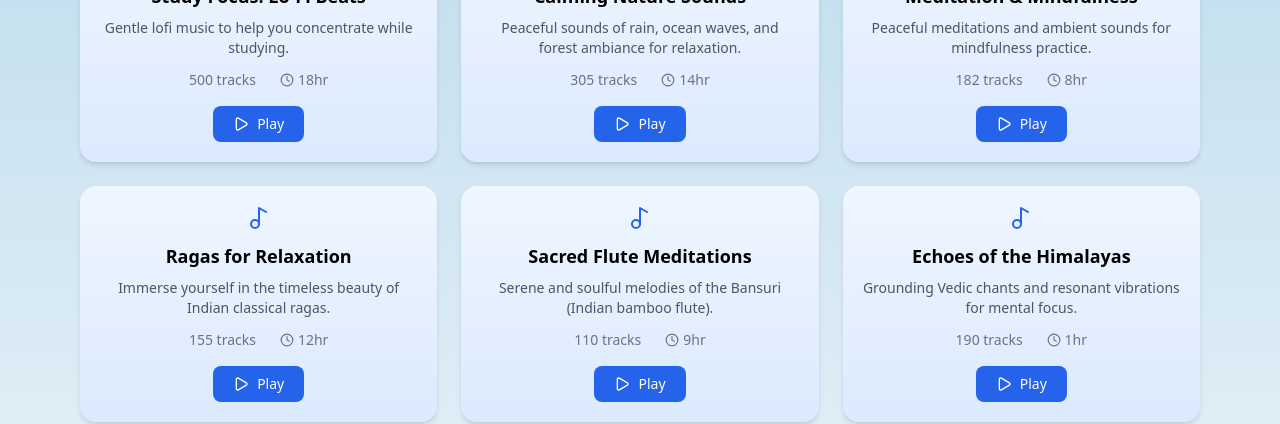
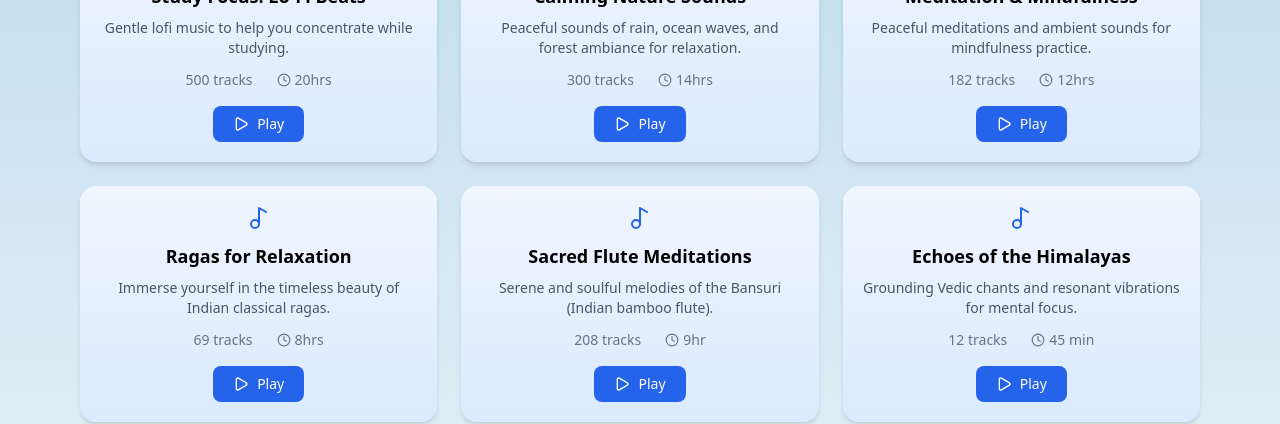
Before and after one commit to AashiGarg-tech/MindDorm-Mental-Wellness, a React (Create React App) app in the folder minddorm-mental-wellness/: page /AudioPage in a window 1280 px wide. Shown: the part 357-781 px from the top of the page. Built offline with nearby package versions, Linux system fonts and the light colour scheme.

Commit message:
Update audio_page.jsx

```diff
--- a/minddorm-mental-wellness/src/pages/Resources/audio_page.jsx
+++ b/minddorm-mental-wellness/src/pages/Resources/audio_page.jsx
@@ -8,43 +8,43 @@ export default function AudioPage() {
       title: "Study Focus: Lo-Fi Beats",
       desc: "Gentle lofi music to help you concentrate while studying.",
       tracks: "500 tracks",
-      duration: "18hr",
-      link: "https://open.spotify.com/playlist/37i9dQZF1DX8Uebhn9wzrS",
+      duration: "20hrs",
+      link: "https://open.spotify.com/playlist/0vvXsWCC9xrXsKd4FyS8kM",
     },
     {
       title: "Calming Nature Sounds",
       desc: "Peaceful sounds of rain, ocean waves, and forest ambiance for relaxation.",
-      tracks: "305 tracks",
-      duration: "14hr",
-      link: "https://open.spotify.com/playlist/37i9dQZF1DWU0ScTcjJBdj",
+      tracks: "300 tracks",
+      duration: "14hrs",
+      link: "https://open.spotify.com/playlist/2sWwKJKAznIkvjoFRJ3ag3",
     },
     {
       title: "Meditation & Mindfulness",
       desc: "Peaceful meditations and ambient sounds for mindfulness practice.",
       tracks: "182 tracks",
-      duration: "8hr",
-      link: "https://open.spotify.com/playlist/37i9dQZF1DX3PIPIT6lEg5",
+      duration: "12hrs",
+      link: "https://open.spotify.com/playlist/43j9sAZenNQcQ5A4ITyJ82",
     },
     {
       title: "Ragas for Relaxation",
       desc: "Immerse yourself in the timeless beauty of Indian classical ragas.",
-      tracks: "155 tracks",
-      duration: "12hr",
-      link: "https://open.spotify.com/playlist/37i9dQZF1DXb9LIXaj5WhL",
+      tracks: "69 tracks",
+      duration: "8hrs",
+      link: "https://open.spotify.com/playlist/37i9dQZF1DX0Ggu1WtO1dT",
     },
     {
       title: "Sacred Flute Meditations",
       desc: "Serene and soulful melodies of the Bansuri (Indian bamboo flute).",
-      tracks: "110 tracks",
+      tracks: "208 tracks",
       duration: "9hr",
-      link: "https://open.spotify.com/playlist/37i9dQZF1DWYtBDn1WXj6B",
+      link: "https://open.spotify.com/playlist/66oeOdZOJ6XYP92kkibWYm",
     },
     {
       title: "Echoes of the Himalayas",
       desc: "Grounding Vedic chants and resonant vibrations for mental focus.",
-      tracks: "190 tracks",
-      duration: "1hr",
-      link: "https://open.spotify.com/playlist/37i9dQZF1DX3rxVfibe1L0",
+      tracks: "12 tracks",
+      duration: "45 min",
+      link: "https://open.spotify.com/album/4ZHUK6G1kJmg2WrawAH7Gt",
     },
   ];
 
```
